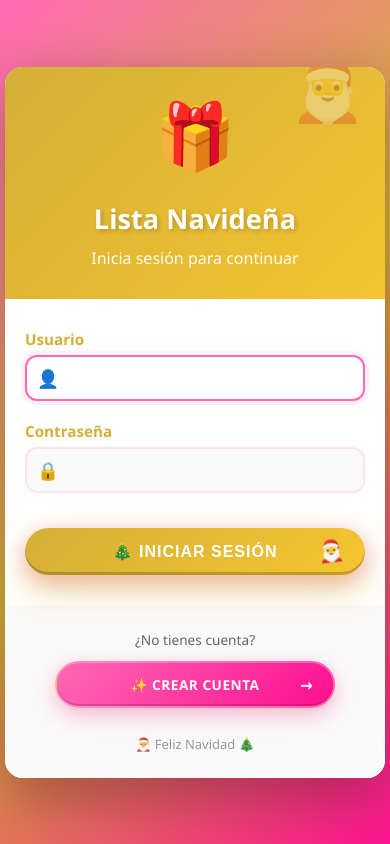
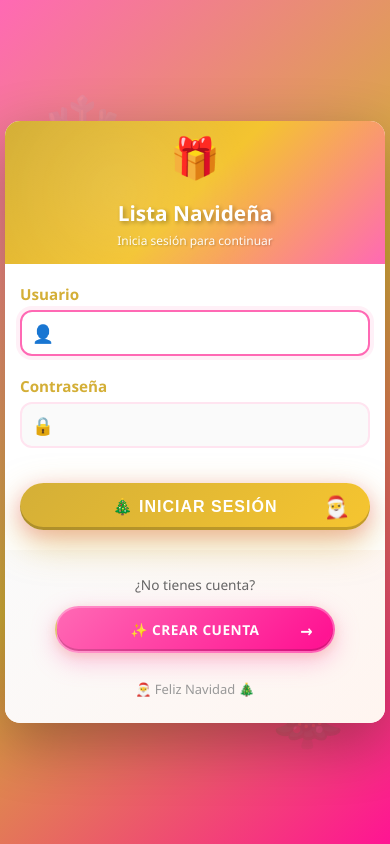
Before and after one commit to andresu34t-bit/lista_navidad, a Django app: page /login/ in a window 390 px wide. Run offline with Django 5.2, Linux system fonts and the light colour scheme.

Commit message:
style: Headers de login/registro compactos, nuevo diseño con gradientes y responsive perfecto para todas las pantallas

```diff
--- a/regalos/templates/regalos/login.html
+++ b/regalos/templates/regalos/login.html
@@ -60,38 +60,54 @@
         }
 
         .login-header {
-            background: linear-gradient(135deg, #d4af37 0%, #f4c430 100%);
-            padding: 40px 30px;
+            background: linear-gradient(135deg, #d4af37 0%, #f4c430 50%, #ff69b4 100%);
+            padding: 20px 25px;
             text-align: center;
             position: relative;
+            overflow: hidden;
         }
 
         .login-header::before {
-            content: '🎅';
+            content: '';
             position: absolute;
-            font-size: 60px;
-            top: -20px;
-            right: 20px;
-            opacity: 0.3;
+            top: 0;
+            left: 0;
+            right: 0;
+            bottom: 0;
+            background: radial-gradient(circle at 30% 50%, rgba(255, 255, 255, 0.1) 0%, transparent 50%);
+            animation: headerGlow 4s ease-in-out infinite;
+        }
+
+        @keyframes headerGlow {
+            0%, 100% { opacity: 0.5; }
+            50% { opacity: 1; }
         }
 
         .login-header h1 {
             color: white;
-            font-size: 2.2em;
-            margin-bottom: 10px;
-            text-shadow: 2px 2px 4px rgba(0,0,0,0.2);
+            font-size: 1.6em;
+            margin-bottom: 5px;
+            text-shadow: 2px 2px 4px rgba(0,0,0,0.3);
+            font-weight: 700;
+            position: relative;
+            z-index: 1;
         }
 
         .login-header p {
             color: rgba(255, 255, 255, 0.95);
-            font-size: 1.1em;
+            font-size: 0.85em;
+            text-shadow: 1px 1px 2px rgba(0,0,0,0.2);
+            position: relative;
+            z-index: 1;
         }
 
         .login-icon {
-            font-size: 80px;
-            margin-bottom: 15px;
+            font-size: 50px;
+            margin-bottom: 10px;
             display: block;
             animation: bounce 2s ease-in-out infinite;
+            position: relative;
+            z-index: 1;
         }
 
         @keyframes bounce {
@@ -100,7 +116,7 @@
         }
 
         .login-body {
-            padding: 40px 30px;
+            padding: 25px 25px;
         }
 
         .form-group {
@@ -265,8 +281,8 @@
 
         .login-footer {
             text-align: center;
-            padding: 20px;
-            background: #fafafa;
+            padding: 18px 20px;
+            background: linear-gradient(135deg, #fafafa 0%, #fff5f0 100%);
             color: #999;
             font-size: 0.9em;
         }
@@ -388,32 +404,32 @@
 
         @media (max-width: 768px) {
             body {
-                padding: 15px 10px;
+                padding: 12px 8px;
             }
 
             .login-container {
-                border-radius: 20px;
+                border-radius: 18px;
                 max-width: 100%;
             }
 
             .login-header {
-                padding: 35px 25px;
+                padding: 18px 20px;
             }
 
             .login-header h1 {
-                font-size: 2.1em;
+                font-size: 1.5em;
             }
 
             .login-header p {
-                font-size: 1.05em;
+                font-size: 0.8em;
             }
 
             .login-icon {
-                font-size: 75px;
+                font-size: 45px;
             }
 
             .login-body {
-                padding: 35px 25px;
+                padding: 22px 20px;
             }
 
             input[type="text"],
@@ -443,31 +459,32 @@
 
         @media (max-width: 480px) {
             body {
-                padding: 10px 5px;
+                padding: 8px 5px;
             }
 
             .login-container {
-                border-radius: 18px;
+                border-radius: 15px;
             }
 
             .login-header {
-                padding: 30px 20px;
+                padding: 15px 15px;
             }
 
             .login-header h1 {
-                font-size: 1.7em;
+                font-size: 1.3em;
             }
 
             .login-header p {
-                font-size: 1em;
+                font-size: 0.75em;
             }
 
             .login-icon {
-                font-size: 65px;
+                font-size: 40px;
+                margin-bottom: 8px;
             }
 
             .login-body {
-                padding: 30px 20px;
+                padding: 20px 15px;
             }
 
             .form-group {
@@ -522,27 +539,41 @@
         }
 
         @media (max-width: 360px) {
+            .login-header {
+                padding: 12px 12px;
+            }
+
             .login-header h1 {
-                font-size: 1.5em;
+                font-size: 1.2em;
+            }
+
+            .login-header p {
+                font-size: 0.7em;
             }
 
             .login-icon {
-                font-size: 55px;
+                font-size: 35px;
+                margin-bottom: 6px;
             }
 
             .login-body {
-                padding: 25px 15px;
+                padding: 18px 12px;
             }
 
             input[type="text"],
             input[type="password"] {
-                padding: 11px;
+                padding: 10px;
+                font-size: 15px;
             }
 
             .btn-login,
             .btn-register-redirect {
-                padding: 12px 20px;
-                font-size: 0.9em;
+                padding: 12px 18px;
+                font-size: 0.85em;
+            }
+
+            .login-footer {
+                padding: 15px;
             }
         }
     </style>
```
Also changed, not shown: regalos/templates/regalos/register.html (+64 -40 lines).
